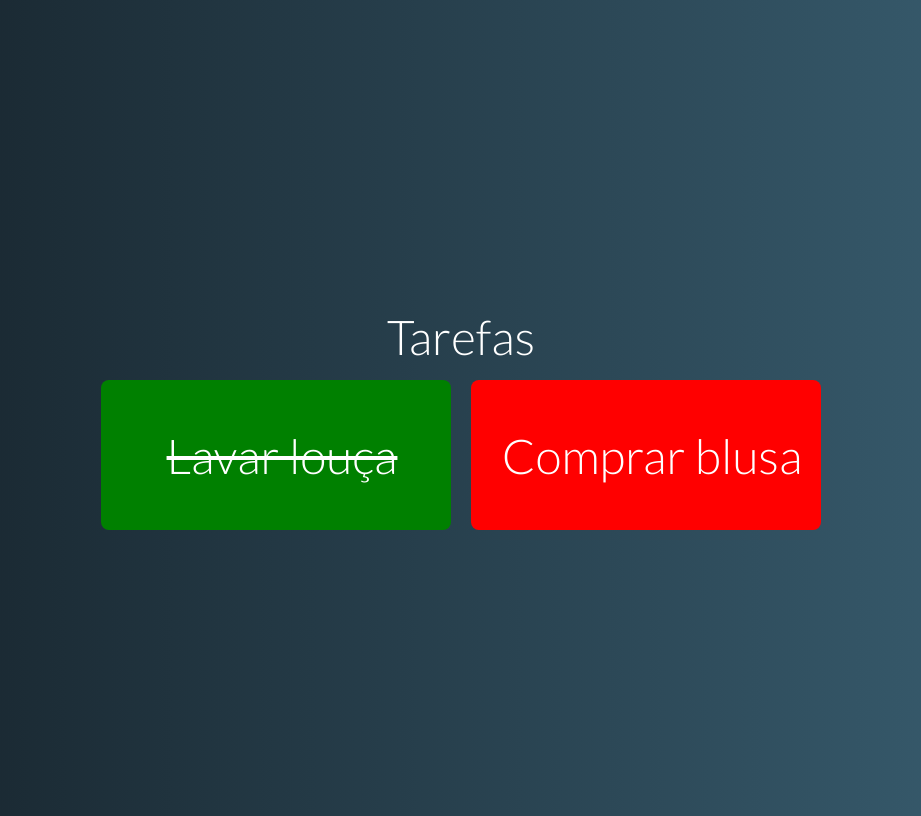
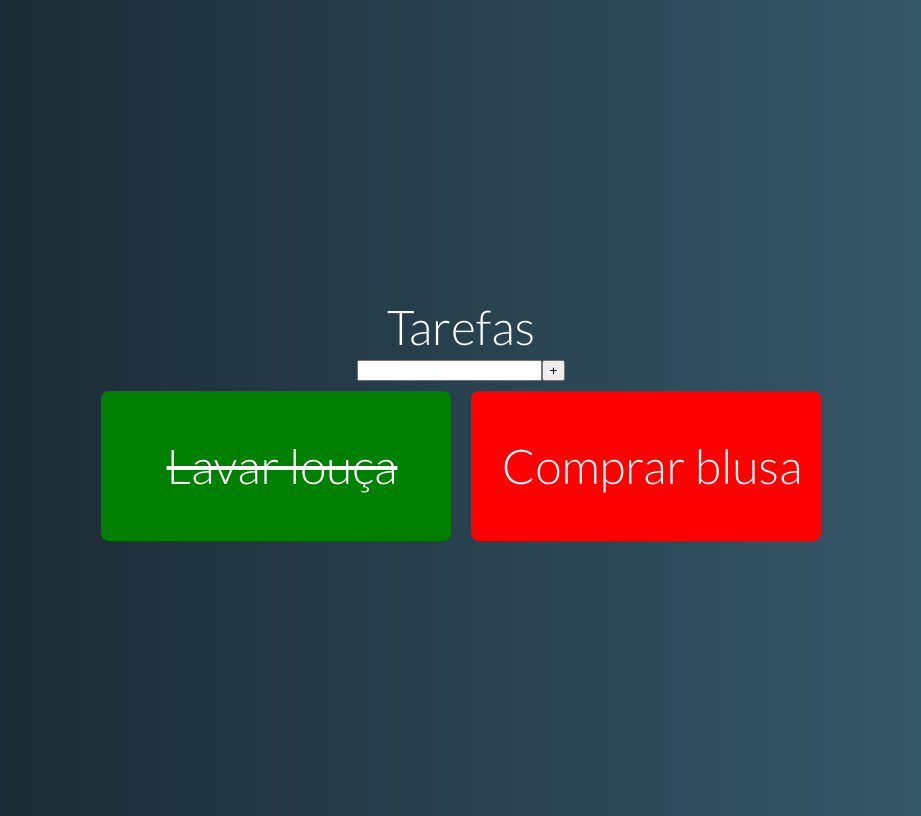
Before and after one commit to franciscojml/curso-vue, a Vue app in the folder projeto-02-tarefas/: page / in a window 1280 px wide. Shown: the whole page, without its empty margins (179-1100 px from the left). Built offline with nearby package versions, Linux system fonts and the light colour scheme.

Commit message:
componente-nova-tarefa

```diff
--- a/projeto-02-tarefas/src/App.vue
+++ b/projeto-02-tarefas/src/App.vue
@@ -1,21 +1,35 @@
 <template>
 	<div id="app">
 		<h1>Tarefas</h1>
+		<NewTask @taskAdded="addTask"/>
 		<TaskGrid :tasks="tasks" />
 	</div>
 </template>
 
 <script>
 import TaskGrid from '@/components/TaskGrid.vue'
+import NewTask from '@/components/NewTask.vue'
 
 export default {
-	components:{TaskGrid},
+	components:{NewTask, TaskGrid},
 	data() {
 		return {
 			tasks: [
 				{name: 'Lavar louça', pending: false},
 				{name: 'Comprar blusa', pending: true}
 			]
+		}
+	},
+	methods: {
+		addTask(task) {
+			const sameName = t => t.name === task.name
+			const reallyNew = this.tasks.filter(sameName).length == 0
+			if(reallyNew){
+				this.tasks.push({
+					name: task.name,
+					pending: task.pending || true
+				})
+			}
 		}
 	},
 }
--- /dev/null
+++ b/projeto-02-tarefas/src/components/NewTask.vue
@@ -0,0 +1,25 @@
+<template>
+    <div class="task-grid">
+        <input v-model="name" type="text" @keydown.enter="add">
+        <button @click="add">+</button>
+    </div>
+</template>
+<script>
+export default {
+    data() {
+        return {
+            name: ''
+        }
+    },
+    methods: {
+        add() {
+            this.$emit('taskAdded', {name: this.name}),
+            this.name = ''
+        }
+    },
+
+}
+</script>
+<style >
+
+</style>
```
